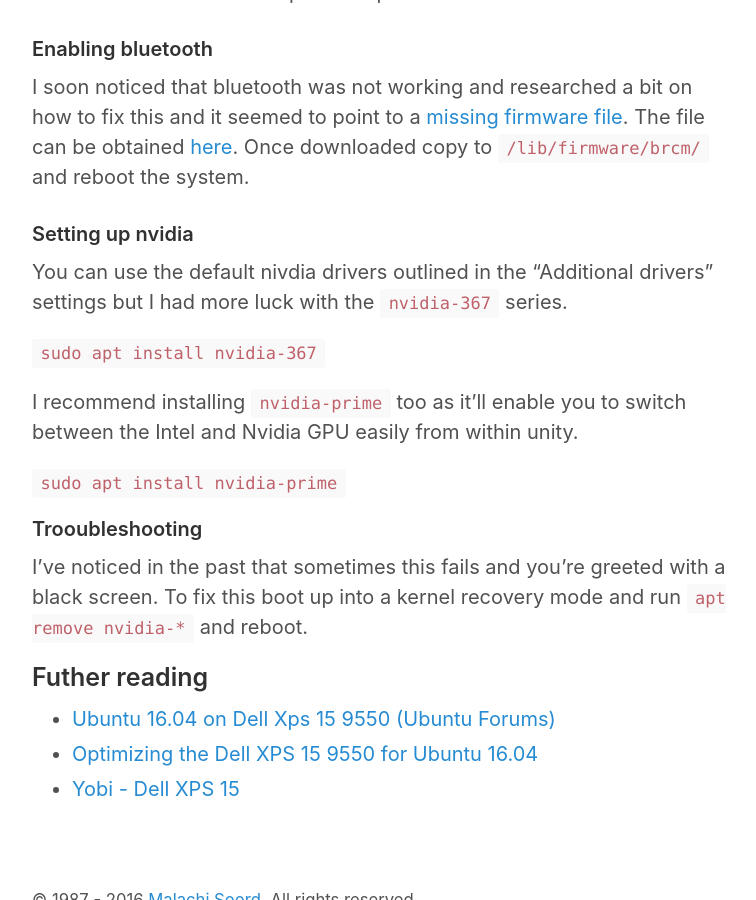
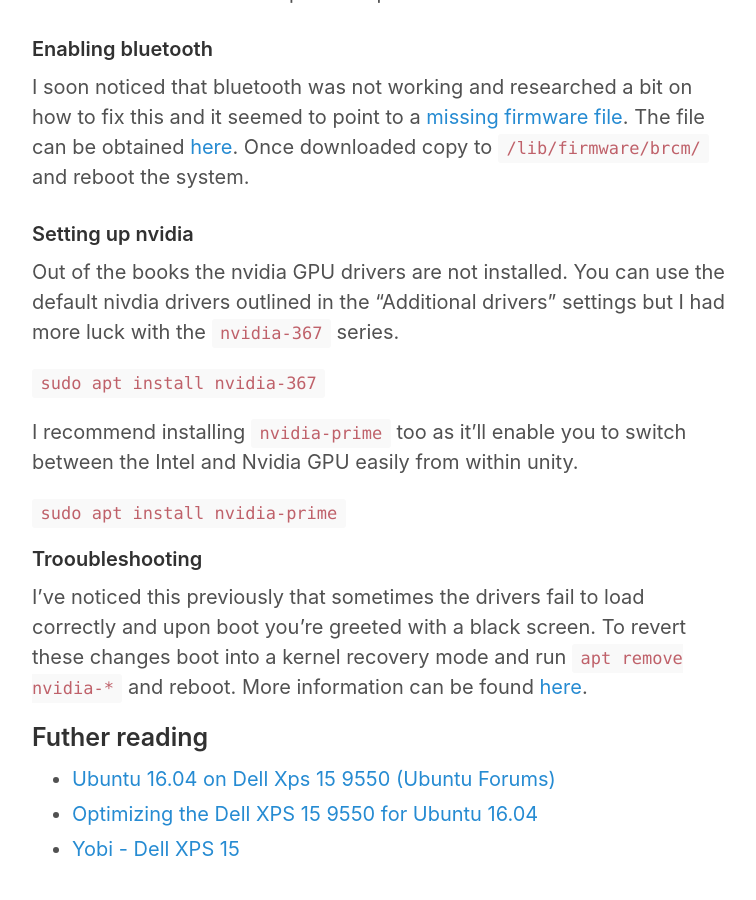
Before and after one commit to inverse/personal-site, a Jekyll site: the page built from _posts/2016-09-10-xps-15-9550-ubuntu-setup.md, in a window 1280 px wide and 900 px high, scrolled down 988 px. Shown: the whole window, without its empty margins (258-1014 px from the left). Built offline with Jekyll 4.4.1, drawn with Linux system fonts in a browser that asks for light colours; comment, search, counter and statistics services are not loaded.

Commit message:
Updated ubuntu post

```diff
--- a/_posts/2016-09-10-xps-15-9550-ubuntu-setup.md
+++ b/_posts/2016-09-10-xps-15-9550-ubuntu-setup.md
@@ -28,7 +28,7 @@
 
 ### Setting up nvidia
 
-You can use the default nivdia drivers outlined in the "Additional drivers" settings but I had more luck with the `nvidia-367` series.
+Out of the books the nvidia GPU drivers are not installed. You can use the default nivdia drivers outlined in the "Additional drivers" settings but I had more luck with the `nvidia-367` series.
 
 `sudo apt install nvidia-367`
 
@@ -38,7 +38,7 @@
 
 #### Trooubleshooting
 
-I've noticed in the past that sometimes this fails and you're greeted with a black screen. To fix this boot up into a kernel recovery mode and run `apt remove nvidia-*` and reboot.
+I've noticed this previously that sometimes the drivers fail to load correctly and upon boot you're greeted with a black screen. To revert these changes boot into a kernel recovery mode and run `apt remove nvidia-*` and reboot. More information can be found [here][6].
 
 ## Futher reading
 
```
Also changed, not shown: other parts of _posts/2016-09-10-xps-15-9550-ubuntu-setup.md (+1 -0 lines).
